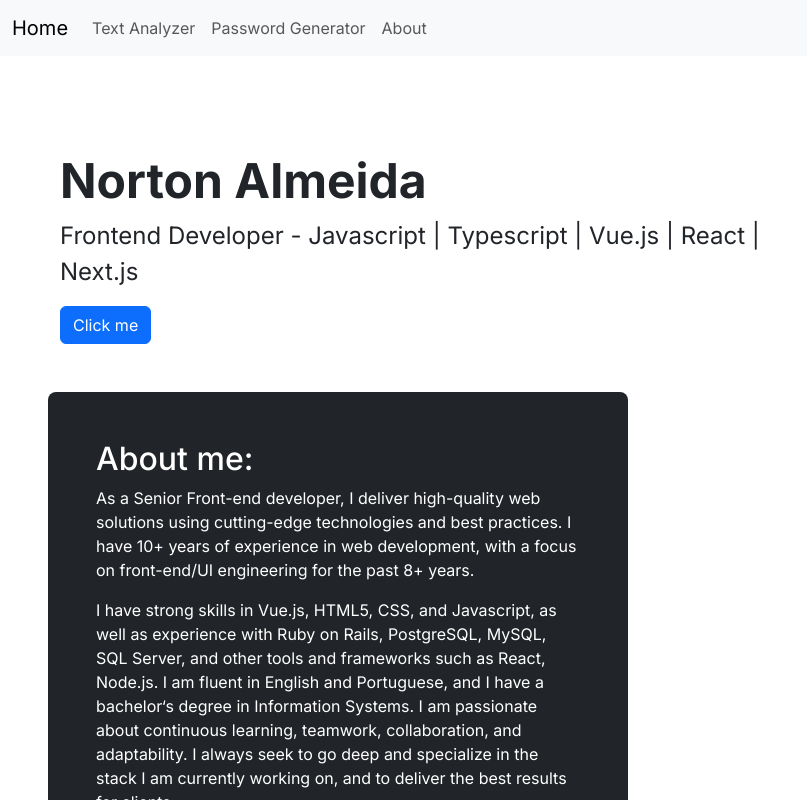
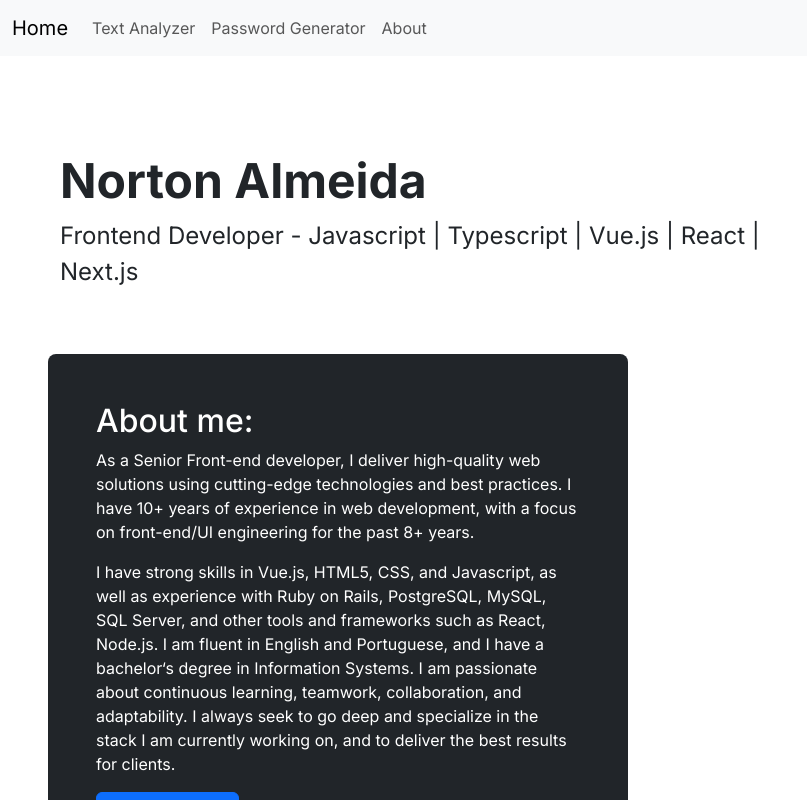
Before and after one commit to nortonx/next-personal, a Next.js app: page / in a window 1280 px wide. Shown: the whole page, without its empty margins (0-807 px from the left). Built offline with nearby package versions, Linux system fonts and the light colour scheme.

Commit message:
fix: removed unused button.

```diff
--- a/src/app/page.tsx
+++ b/src/app/page.tsx
@@ -10,7 +10,6 @@ export default function Home() {
       <Container fluid className="py-5">
         <h1 className="display-5 fw-bold">Norton Almeida</h1>
         <p className="col-md-8 fs-4">Frontend Developer - Javascript | Typescript | Vue.js | React | Next.js</p>
-        <Button variant="primary">Click me</Button>
       </Container>
       <Row className="align-items-md-stretch">
         <Col className="col-md-6">
```
